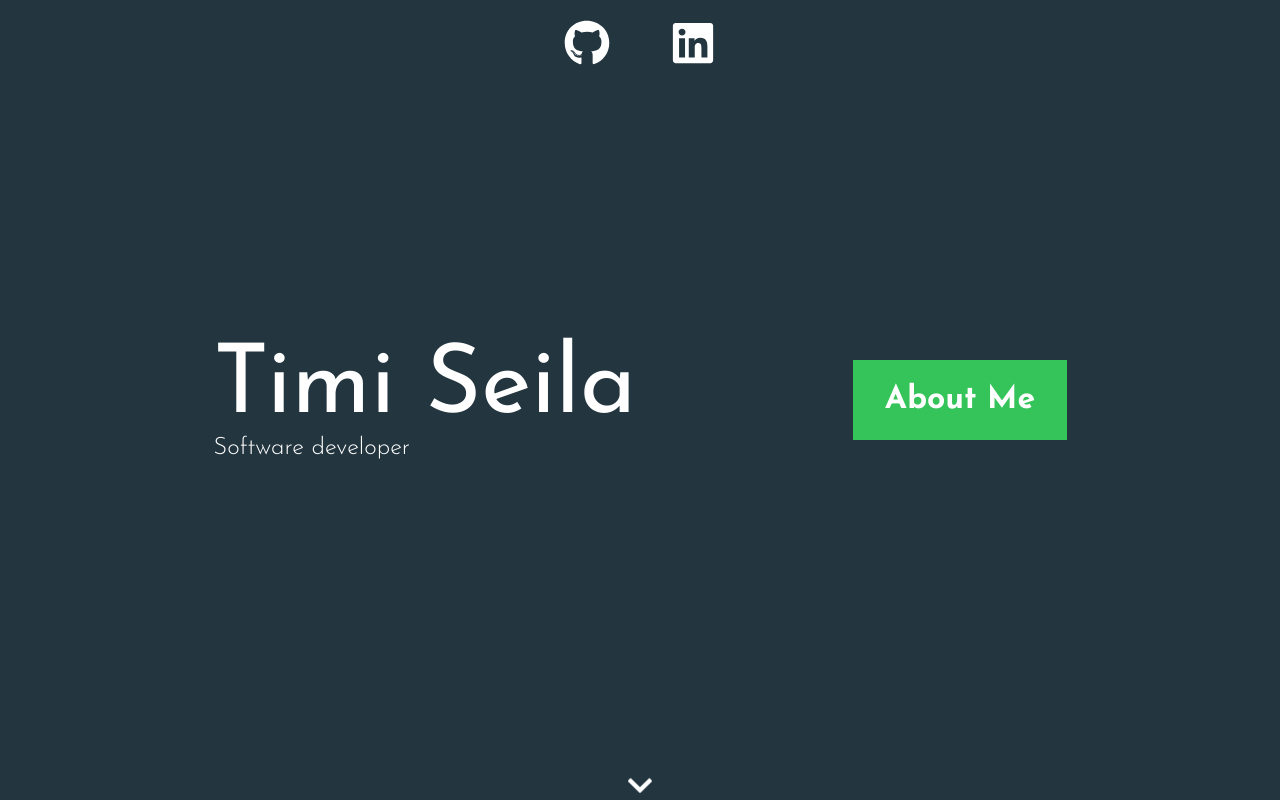
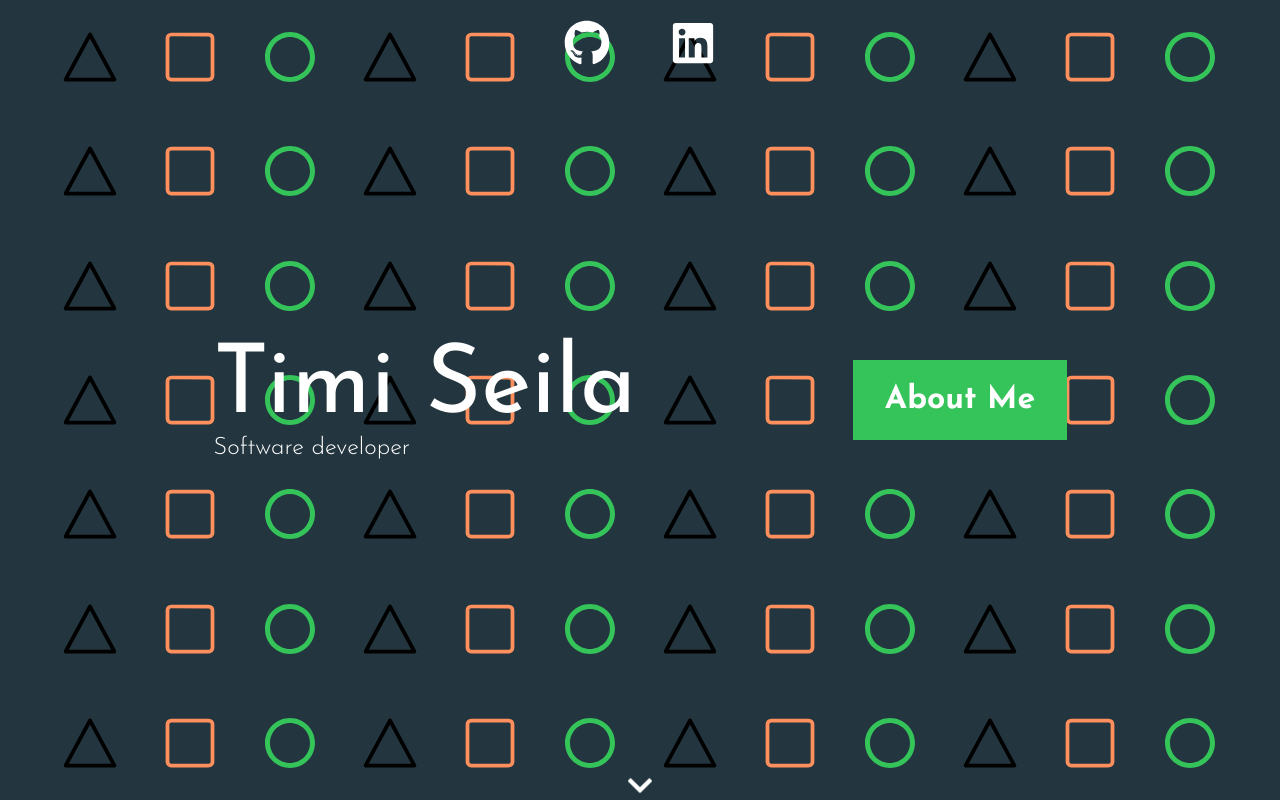
Before and after one commit to TimiSeila/portfolio, a React (Vite) app: page / in a window 1280 px wide. Shown: the top 800 px of the page. Built offline with nearby package versions, Linux system fonts and the light colour scheme.

Commit message:
Parallax effect added to home section

```diff
--- a/package.json
+++ b/package.json
@@ -13,7 +13,8 @@
     "@react-spring/parallax": "^9.7.3",
     "react": "^18.2.0",
     "react-dom": "^18.2.0",
-    "react-icons": "^4.12.0"
+    "react-icons": "^4.12.0",
+    "react-parallax-mouse": "^2.1.0"
   },
   "devDependencies": {
     "@types/react": "^18.2.37",
--- a/src/features/HomeSection/HomeSection.css
+++ b/src/features/HomeSection/HomeSection.css
@@ -9,11 +9,27 @@
     ". . chevron chevron . .";
 }
 
+.homesection-parallax {
+  position: absolute;
+  width: 100%;
+  height: 100%;
+  display: flex;
+  justify-content: center;
+  align-items: center;
+  flex-wrap: wrap;
+  overflow: hidden;
+}
+
+.homesection-parallax .parallax-item {
+  padding: 20px;
+}
+
 /* Homesection Socials */
 .homesection-socials-container {
   grid-area: socials;
   display: flex;
   justify-content: center;
+  z-index: 5;
 }
 
 .homesection-socials-icon {
@@ -33,6 +49,7 @@
   display: flex;
   flex-direction: column;
   justify-content: center;
+  z-index: 5;
 }
 
 .homesection-header-name {
@@ -55,6 +72,7 @@
   grid-area: button;
   align-items: center;
   justify-content: center;
+  z-index: 5;
 }
 
 .homesection-about-button {
@@ -80,6 +98,7 @@
   display: flex;
   align-items: flex-end;
   justify-content: center;
+  z-index: 5;
 }
 
 .homesection-chevron {
--- a/src/features/HomeSection/HomeSection.jsx
+++ b/src/features/HomeSection/HomeSection.jsx
@@ -1,5 +1,7 @@
-import React from "react";
-import { FaChevronDown, FaGithub, FaTwitter, FaLinkedin } from "react-icons/fa";
+import React, { useEffect } from "react";
+import { FaChevronDown, FaGithub, FaLinkedin } from "react-icons/fa";
+import { IoTriangleOutline, IoSquareOutline } from "react-icons/io5";
+import { MdOutlineCircle } from "react-icons/md";
 import "./HomeSection.css";
 
 const HomeSection = () => {
@@ -7,7 +9,62 @@ const HomeSection = () => {
     window.open(url, "_blank");
   };
 
+  function generateRandomNumber() {
+    const randomNumber = Math.random() * 21 - 10;
+
+    const wholeNumber = Math.round(randomNumber);
+
+    return wholeNumber == 0 ? 1 : wholeNumber;
+  }
+
+  useEffect(() => {
+    const parallax = (e) => {
+      document.querySelectorAll(".parallax-item").forEach((item) => {
+        let moving_value = item.getAttribute("data");
+        let x = (e.clientX * moving_value) / 100;
+        let y = (e.clientY * moving_value) / 100;
+
+        item.style.transform = `translateX(${x}px) translateY(${y}px)`;
+      });
+    };
+
+    document.addEventListener("mousemove", parallax);
+
+    return () => {
+      document.removeEventListener("mousemove", parallax);
+    };
+  }, []);
+
+  const renderImages = () => {
+    const imageArray = Array.from({ length: 28 }, (_, index) => (
+      <React.Fragment key={index}>
+        <IoTriangleOutline
+          data={generateRandomNumber()}
+          className="parallax-item"
+          size={60}
+          color="#000"
+        />
+        <IoSquareOutline
+          data={generateRandomNumber()}
+          className="parallax-item"
+          size={60}
+          color="#ff8f5c"
+        />
+        <MdOutlineCircle
+          data={generateRandomNumber()}
+          className="parallax-item"
+          size={60}
+          color="#34c45a"
+        />
+      </React.Fragment>
+    ));
+
+    return imageArray;
+  };
+
   return (
+    <>
+      <div className="homesection-parallax">{renderImages()}</div>
       <div className="homesection-container">
         <div className="homesection-socials-container">
           <FaGithub
@@ -32,6 +89,7 @@ const HomeSection = () => {
           <FaChevronDown className="homesection-chevron" />
         </div>
       </div>
+    </>
   );
 };
 
```
Also changed, not shown: 1 other file (tests, documents, lock files or other folders). Lines whose indentation alone changed are shown as unchanged.
